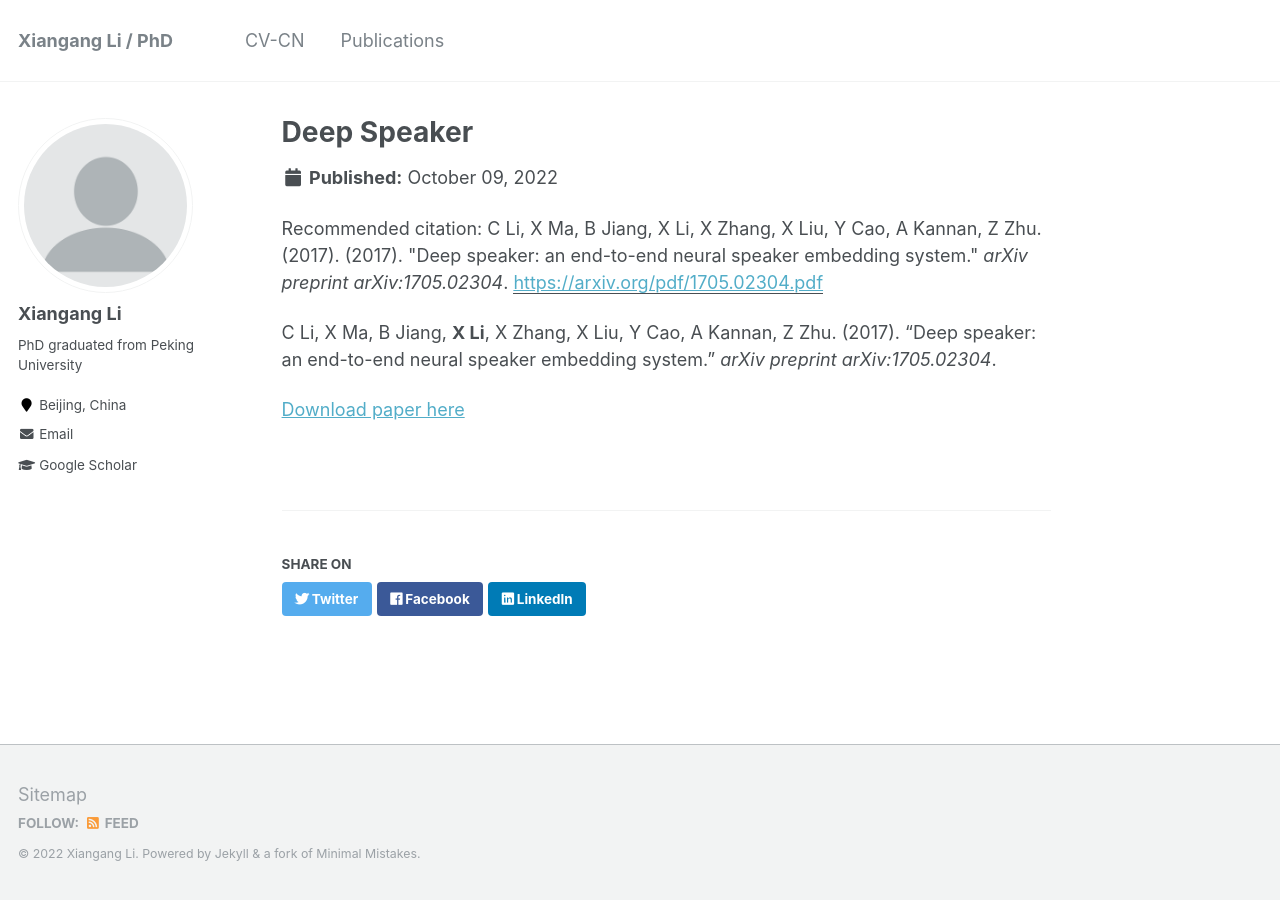
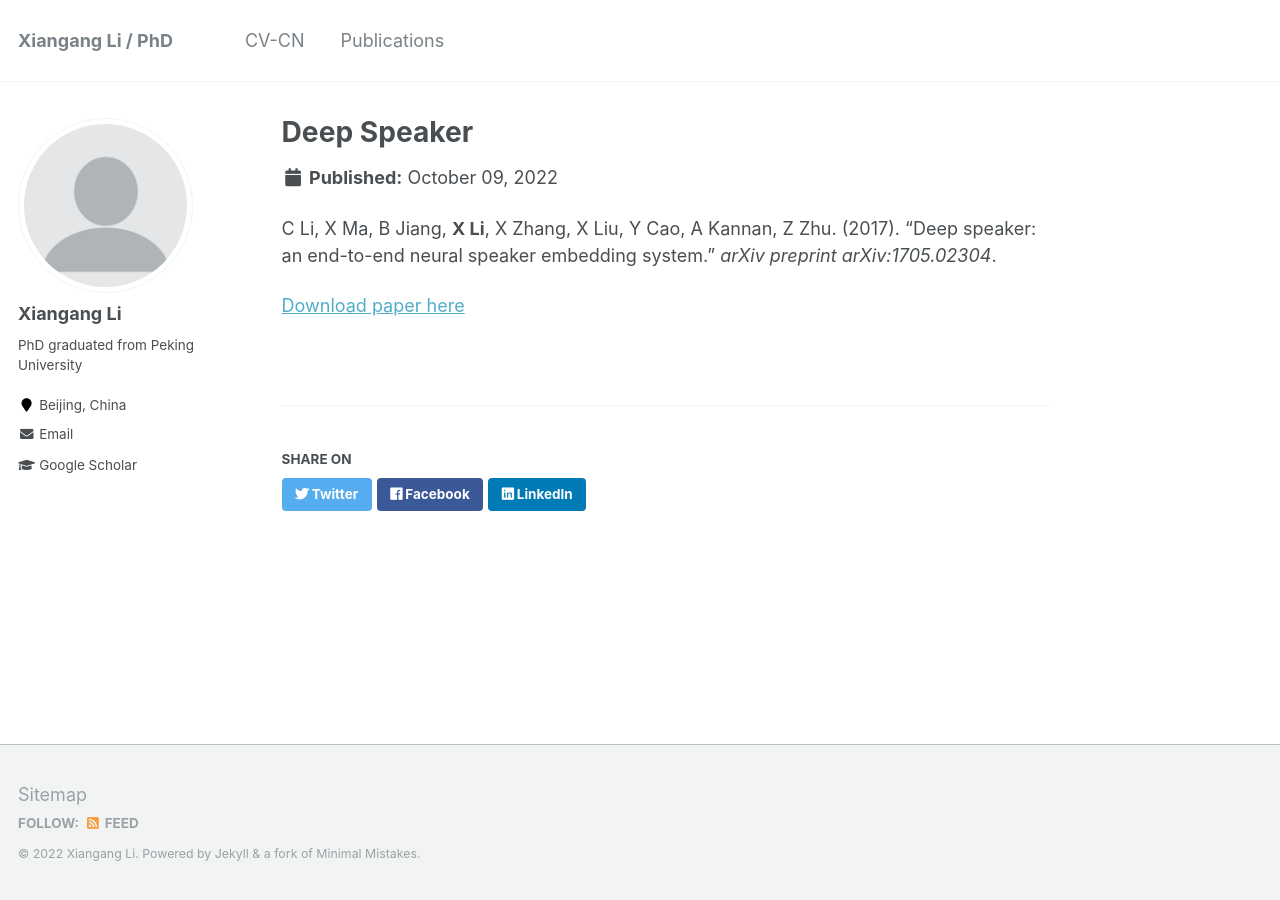
Before and after one commit to xiangangli/xiangangli.github.io, a Jekyll site: the page built from _publications/deep-speaker.md, in a window 1280 px wide. Built offline with Jekyll 4.4.1, drawn with Linux system fonts in a browser that asks for light colours.

Commit message:
update publications

```diff
--- a/_publications/deep-speaker.md
+++ b/_publications/deep-speaker.md
@@ -1,10 +1,8 @@
 ---
 title: "Deep Speaker"
-collection: publications
 permalink: /publication/paper-1
 excerpt: 'C Li, X Ma, B Jiang, X Li, X Zhang, X Liu, Y Cao, A Kannan, Z Zhu. (2017). (2017). &quot;Deep speaker: an end-to-end neural speaker embedding system.&quot; <i>arXiv preprint arXiv:1705.02304</i>.'
 paperurl: 'https://arxiv.org/pdf/1705.02304.pdf'
-citation: 'C Li, X Ma, B Jiang, X Li, X Zhang, X Liu, Y Cao, A Kannan, Z Zhu. (2017). (2017). &quot;Deep speaker: an end-to-end neural speaker embedding system.&quot; <i>arXiv preprint arXiv:1705.02304</i>.'
 ---
 C Li, X Ma, B Jiang, <strong>X Li</strong>, X Zhang, X Liu, Y Cao, A Kannan, Z Zhu. (2017). "Deep speaker: an end-to-end neural speaker embedding system." <i>arXiv preprint arXiv:1705.02304</i>.
 
```
